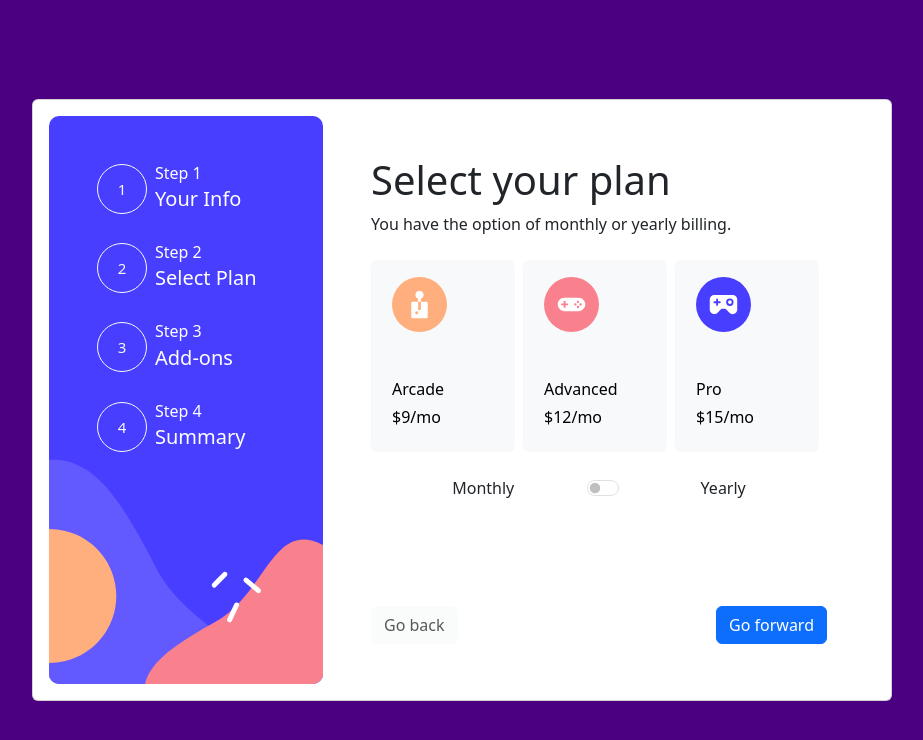
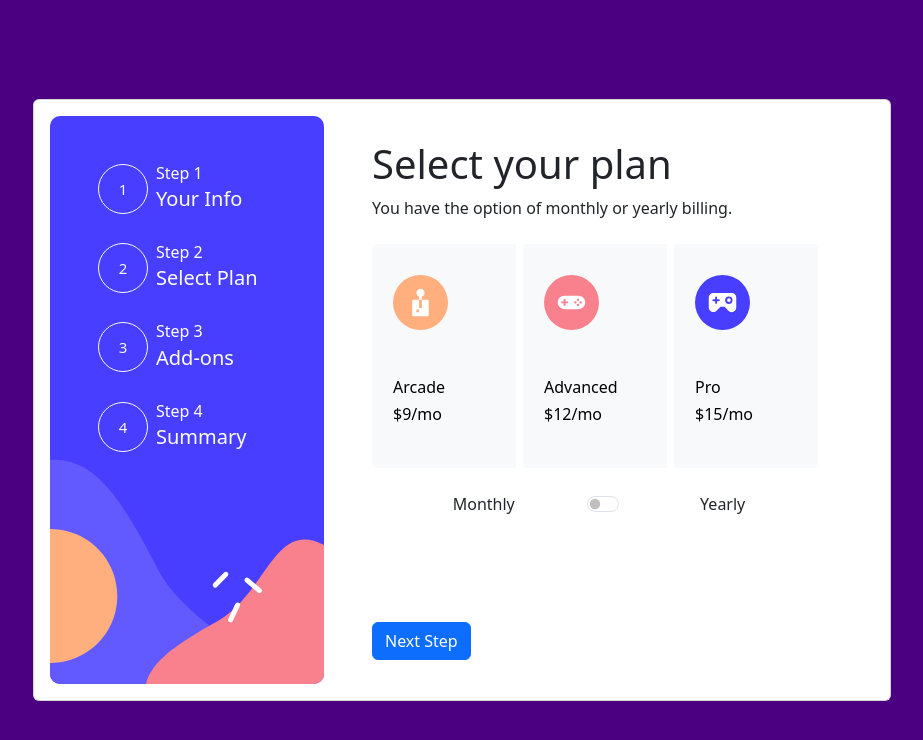
Before and after one commit to Th0masCat/plan-form-frontend, a React (Vite) app: page /plan in a window 1280 px wide. Shown: the top 740 px of the page, without its empty margins (178-1101 px from the left). Built offline with nearby package versions, Linux system fonts and the light colour scheme.

Commit message:
finished forms

```diff
--- a/src/App.jsx
+++ b/src/App.jsx
@@ -1,17 +1,17 @@
 import Sidebar from './components/Sidebar'
 import DetailsForm from './components/DetailsForm'
-import { Link, Route, Routes } from 'react-router-dom'
+import { Route, Routes} from 'react-router-dom'
 import PlanDetails from './components/PlanDetails'
 import AddOnsPage from './components/AddOnsPage'
 import SummaryPage from './components/SummaryPage'
 import { useNavigate } from 'react-router-dom'
-import { useEffect, useState } from 'react'
-import { PageContext } from './PageContext'
+import { useState } from 'react'
+import { PageContext } from './context/PageContext'
 
 function App() {
   const links = ['/', '/plan', '/addons', '/summary']
   const [currentPage, setCurrentPage] = useState(1);
-  const totalPages = 3;
+  const totalPages = 4;
   const nav = useNavigate();
 
   const goToNextPage = () => {
@@ -21,12 +21,12 @@ function App() {
 
   const goToPreviousPage = () => {
     setCurrentPage((page) => page - 1);
-    nav(-1)
+    nav(links[currentPage - 2])
   };
 
 
   return (
-    <PageContext.Provider value={{currentPage, setCurrentPage}}>
+    <PageContext.Provider value={{ currentPage, setCurrentPage }}>
       <div className="card pe-5" >
         <div className="card-body ps-3 d-flex align-items-center ">
           <Sidebar />
@@ -39,9 +39,17 @@ function App() {
             </Routes>
 
             <div className="d-flex mt-5 justify-content-between w-100 ">
-            <button onClick={goToPreviousPage} disabled={currentPage === 1}  type="submit" className="btn btn-light">Go back</button>
-
-            <button onClick={goToNextPage} disabled={currentPage === totalPages+1}  type="submit" className="btn btn-primary">Go forward</button>
+              {
+                currentPage === 1 ?
+                  <></>
+                  :
+                  <button onClick={goToPreviousPage} type="submit" className="btn btn-light">Go back</button>
+              }
+              {
+                currentPage === totalPages ?
+                  <button type="submit" className="btn btn-primary disabled align-self-end" aria-disabled="true">Submit</button>
+                  :
+                  <button onClick={goToNextPage} type="submit" className="btn btn-primary">Next Step</button>}
             </div>
           </div>
 
--- a/src/components/AddOnsPage.jsx
+++ b/src/components/AddOnsPage.jsx
@@ -1,4 +1,3 @@
-import { Link } from "react-router-dom";
 import AddOnsCard from "./AddOnsCard";
 
 function AddOnsPage() {
--- a/src/components/DetailsForm.jsx
+++ b/src/components/DetailsForm.jsx
@@ -1,5 +1,10 @@
-import { Link } from "react-router-dom";
+import { useState } from "react";
+
 function DetailsForm() {
+    const [name, setName] = useState("");
+    const [email, setEmail] = useState("");
+    const [password, setPassword] = useState("");
+
     return (
         <form>
             <h1 className="fs-1 mb-2">Personal Info</h1>
@@ -7,15 +12,17 @@ function DetailsForm() {
             and phone number.</p>
             <div className="mb-3">
                 <label className="form-label fw-light">Name</label>
-                <input type="text" className="form-control" id="name" aria-describedby="emailHelp" />
+                <input value={name} onChange={e=>{setName(e.target.value)}} type="text" className="form-control" id="name" aria-describedby="emailHelp" />
             </div>
+            {console.log(name)}
             <div className="mb-3">
                 <label className="form-label fw-light">Email address</label>
-                <input type="email" className="form-control" id="email" aria-describedby="emailHelp" />
+                <input value={email} onChange={e=>{setEmail(e.target.value)}} type="email" className="form-control" id="email" aria-describedby="emailHelp" />
             </div>
             <div className="mb-3">
                 <label className="form-label fw-light">Password</label>
-                <input type="password" className="form-control" id="password" />
+                <input value={password} onChange={e=>{setPassword(e.target.value)}} type="password" className="form-control" id="password" />
+                {console.log(password)}
             </div>
             <div className="d-flex flex-row-reverse mt-5">
             </div>
--- a/src/components/PlanCard.jsx
+++ b/src/components/PlanCard.jsx
@@ -1,17 +1,21 @@
+function PlanCard(props) {
+    return (
 
-function PlanCard(props){
-    return(
-        <button className="btn btn-light me-2" data-bs-toggle="button" style={{width: "9rem", height:"12rem"}}>
+
+            <label className="btn btn-light me-2" htmlFor={props.title} style={{ width: "9rem", height: "14rem" }}>
+            <input type="radio" name="options" id={props.title} style={{visibility: "hidden"}} />
                 <div className="d-flex flex-column align-items-start ms-2">
-            <img src={props.image} className="w-50 mb-5" alt="..."/>
+                    <img src={props.image} className="w-50 mb-5" alt="..." />
                     <div>
                         <h6 className="text-start">{props.title}</h6>
                         <h6 className="text-start">{props.price}</h6>
                     </div>
                 </div>
-            </button>
+            </label>
+
 
     )
+
 }
 
 export default PlanCard;
--- a/src/components/PlanDetails.jsx
+++ b/src/components/PlanDetails.jsx
@@ -1,4 +1,3 @@
-import { Link } from "react-router-dom";
 import PlanCard from "./PlanCard";
 import arcadeImage from "../assets/icon-arcade.svg";
 import advancedImage from "../assets/icon-advanced.svg";
@@ -9,7 +8,7 @@ function PlanDetails() {
             <h1 className="fs-1 mb-2">Select your plan</h1>
             <p className="mb-4"> You have the option of monthly or yearly billing.
             </p>
-            <div className="">
+            <div className="btn-group" data-bs-toggle="buttons">
                 <PlanCard title='Arcade' price='$9/mo' image={arcadeImage} />
                 <PlanCard title='Advanced' price='$12/mo' image={advancedImage} />
                 <PlanCard title='Pro' price='$15/mo' image={proImage} />
--- a/src/components/Sidebar.jsx
+++ b/src/components/Sidebar.jsx
@@ -1,6 +1,6 @@
 import sideBarImage from '../assets/bg-sidebar-desktop.svg'
 import SidebarText from './SidebarText';
-import { PageContext } from "../PageContext";
+import { PageContext } from "../context/PageContext";
 import { useContext } from "react";
 
 function Sidebar() {
--- a/src/components/SummaryPage.jsx
+++ b/src/components/SummaryPage.jsx
@@ -1,4 +1,3 @@
-import { Link } from "react-router-dom";
 
 function SummaryPage() {
     return (
```
Also changed, not shown: design/sdasad.html (deleted, +0 -30 lines), src/context/PageContext.tsx (renamed from src/PageContext.tsx). Lines whose indentation alone changed are shown as unchanged.
